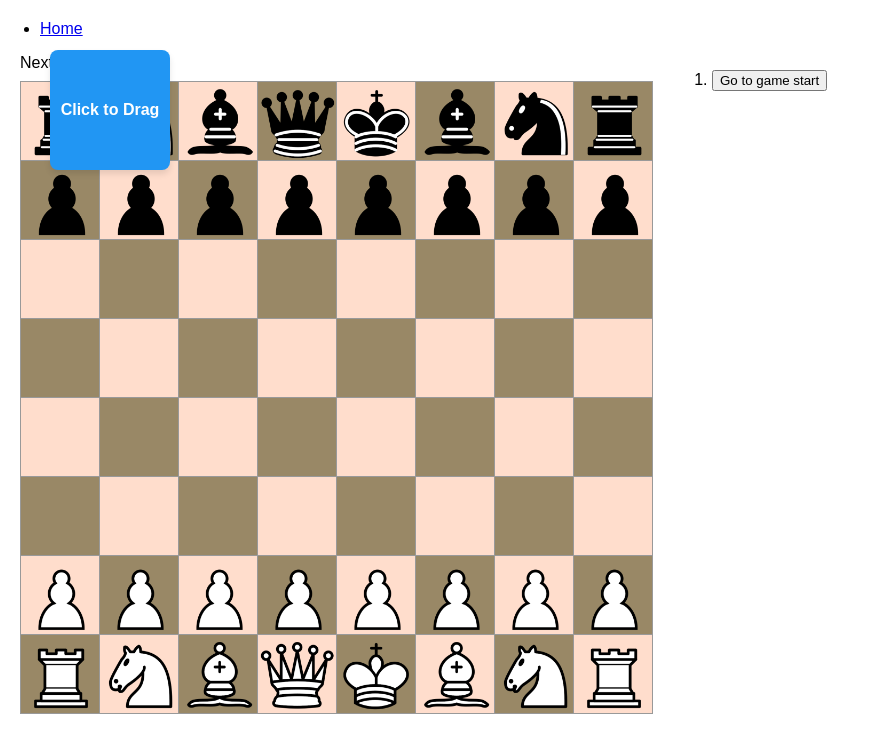
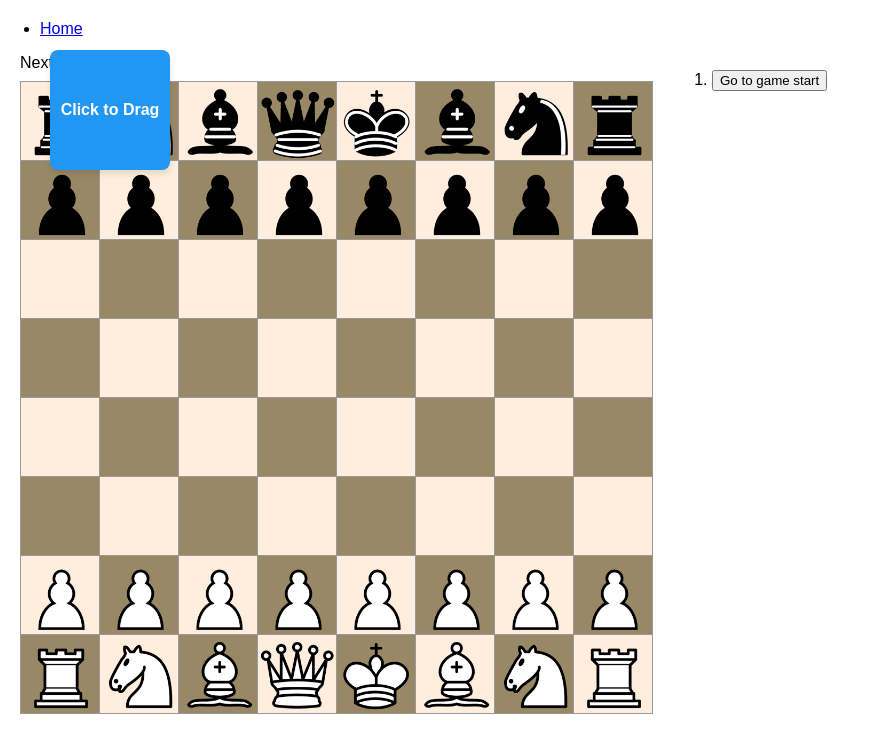
Before and after one commit to omoikane-fields/chess, a React (Create React App) app in the folder react/: page / in a window 1280 px wide. Shown: the top 752 px of the page, without its empty margins (0-870 px from the left). Built offline with nearby package versions, Linux system fonts and the light colour scheme.

Commit message:
changed light squre color

```diff
--- a/react/src/styles.css
+++ b/react/src/styles.css
@@ -90,11 +90,11 @@ body {
 }
 
 .light {
-  background-color: #fdc;
+  background-color: #ffeedd;
 }
 
 .dark {
-  background-color: #986;
+  background-color: #998866;
 }
 
 
```
